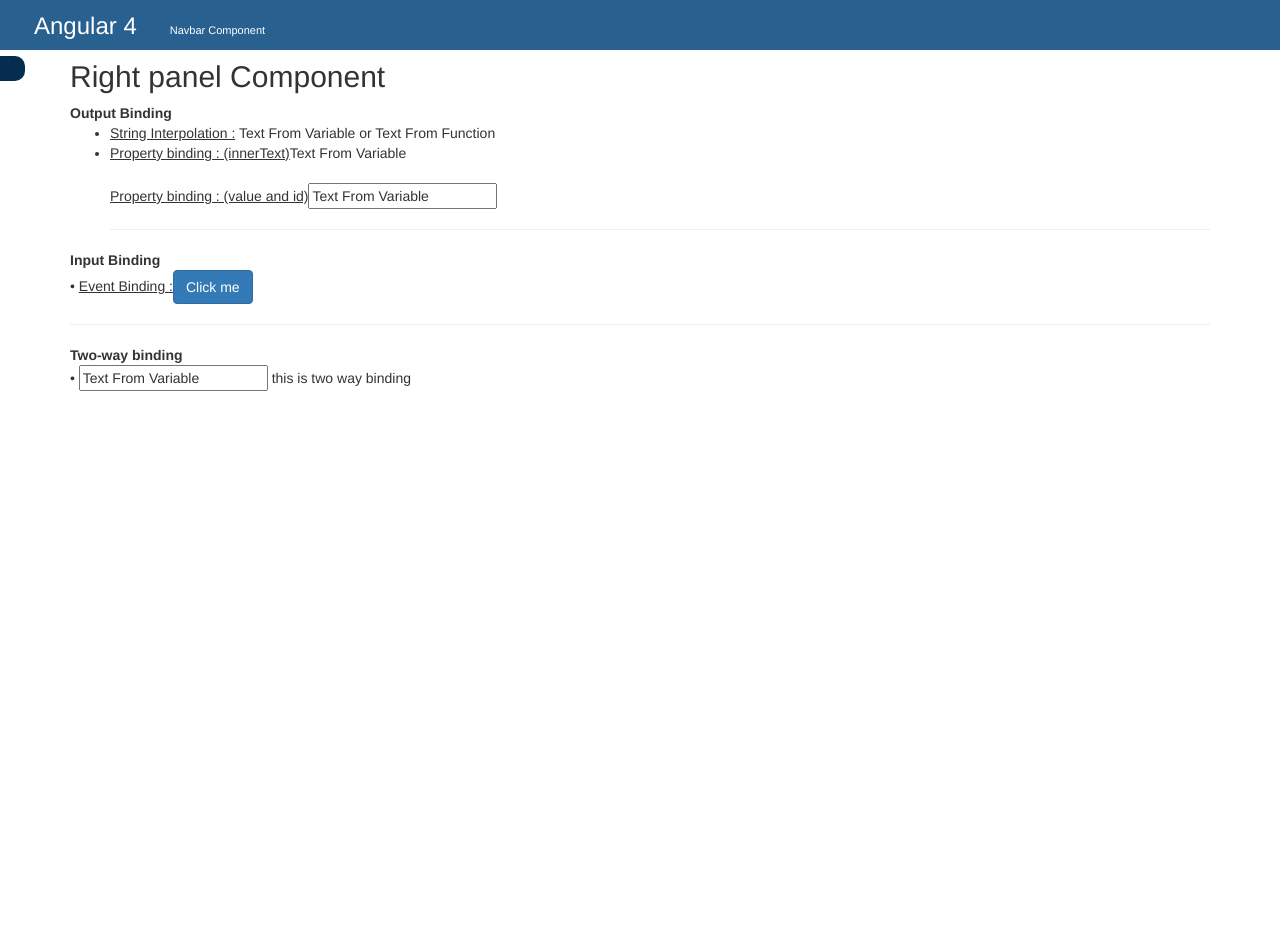
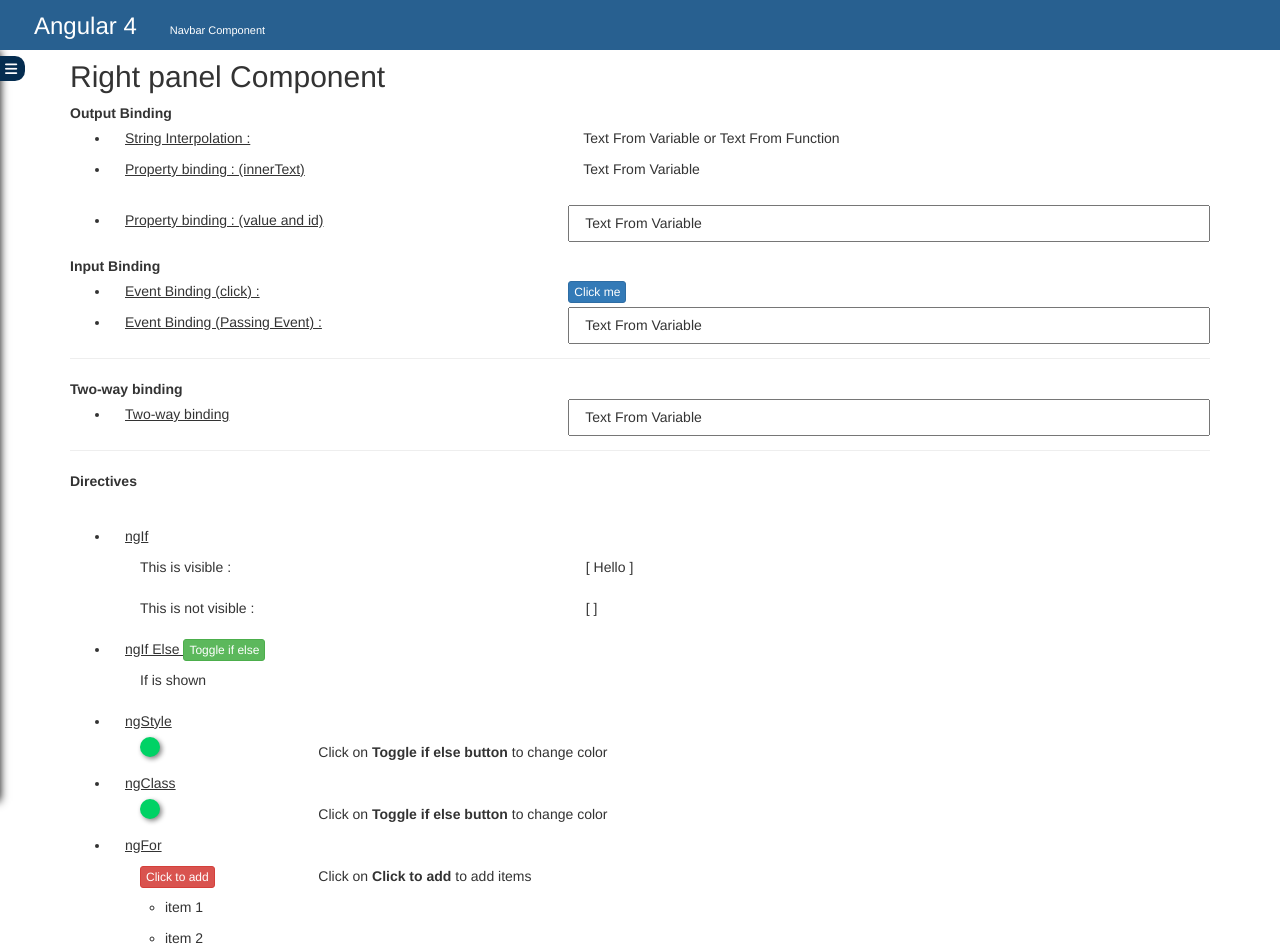
Before and after one commit to SoumitraKar/Angular-Basics, an Angular app: page / in a window 1280 px wide. Shown: the top 951 px of the page. Before the commit the page ends 800 px from the top, so only its background shows below. Built offline with nearby package versions, Linux system fonts and the light colour scheme.

Commit message:
ngClass and ngFor

```diff
--- a/src/app/app.component.html
+++ b/src/app/app.component.html
@@ -1,6 +1,6 @@
 <div class="container app-body" >
-  <app-navbar></app-navbar>
-  <app-leftpanel></app-leftpanel>
   <h2>Right panel Component</h2>
   <app-rightpanel></app-rightpanel>
+  <app-leftpanel></app-leftpanel>
+    <app-navbar></app-navbar>
 </div>
--- a/src/app/leftpanel/leftpanel.component.css
+++ b/src/app/leftpanel/leftpanel.component.css
@@ -6,6 +6,8 @@
   width: 220px;
   padding: 6px;
   background-color: #286090;
+  color: #d2eaff;
+  box-shadow: 0px 1px 9px black;
   -webkit-transition:left 0.5s ease-in-out;
   -moz-transition:left 0.5s ease-in-out;
   -o-transition:left 0.5s ease-in-out;
@@ -25,4 +27,7 @@
   float: right;
   margin-right: -31px;
   border-radius: 0px 10px 10px 0px;
+  color: white;
+  padding: 3px 5px;
+  cursor: pointer;
 }
--- a/src/app/leftpanel/leftpanel.component.html
+++ b/src/app/leftpanel/leftpanel.component.html
@@ -1,6 +1,8 @@
 <div class="left-panel" [ngClass] = "teftpanelshow?'':'left-panel-hide'">
-Left Panel
   <div class="left-panel-toggle" (click) = "leftpaneltoggle()">
-
+    <i class="fa fa-bars" aria-hidden="true"></i>
   </div>
+<h4>Left Panel</h4>
+<p>Listening to click event outside component. </p>
+<b>Click outside to close</b>
 </div>
--- a/src/app/leftpanel/leftpanel.component.ts
+++ b/src/app/leftpanel/leftpanel.component.ts
@@ -1,6 +1,9 @@
 import { Component } from '@angular/core';
 
 @Component({
+  host: {
+    '(document:click)': 'onClick($event)',
+  },
   selector: 'app-leftpanel',
   templateUrl: './leftpanel.component.html',
   styleUrls: ['./leftpanel.component.css']
@@ -11,5 +14,12 @@
   leftpaneltoggle(){
     this.teftpanelshow = !this.teftpanelshow;
   }
-
+  onClick(event: Event){
+    if ( (<HTMLInputElement>event.target).className  != 'left-panel' &&
+    (<HTMLInputElement>event.target).className  != 'left-panel-toggle' &&
+    (<HTMLInputElement>(<HTMLInputElement>event.target).parentNode).className  != 'left-panel' &&
+    (<HTMLInputElement>(<HTMLInputElement>event.target).parentNode).className  != 'left-panel-toggle') {
+        this.teftpanelshow = false;
+    }
+  }
 }
--- a/src/app/rightpanel/rightpanel.component.css
+++ b/src/app/rightpanel/rightpanel.component.css
@@ -0,0 +1,15 @@
+li {
+    line-height: 31px;
+}
+.bulb {
+    height: 20px;
+    width: 20px;
+    border-radius: 2000px;
+    box-shadow: 2px 2px 5px #848484;
+}
+.green {
+  background-color: #00d265;
+}
+.red {
+  background-color: #ff2e2e;
+}
--- a/src/app/rightpanel/rightpanel.component.html
+++ b/src/app/rightpanel/rightpanel.component.html
@@ -1,16 +1,58 @@
 <b>Output Binding</b> <br>
 
 <ul>
-<li><u>String Interpolation :</u> {{data}} or {{textFromFunc()}}<br>
-<li><u class = "pull-left">Property binding : (innerText)</u>  <div [innerText] = "data" class = "pull-left"></div><br>
-<br><u>Property binding : (value and id)</u>  <input type="text" name="" [value]="data" [id] = "id"><hr>
+<li><u class = "col-xs-5">String Interpolation :</u> <span class = "col-xs-7">{{data}} or {{textFromFunc()}}</span><br>
+<li><u class = "col-xs-5">Property binding : (innerText)</u>  <div [innerText] = "data" class = "col-xs-7"></div><br>
+<li><u class = "col-xs-5">Property binding : (value and id)</u>  <input type="text" name="" [value]="data" [id] = "id" class = "col-xs-7"><hr>
 </ul>
 
 <b>Input Binding</b> <br>
-
-•	<u>Event Binding :</u> <input type="button" value="Click me" class = "btn btn-primary" (click) = "onclickBtn()">
+<ul>
+<li><u class = "col-xs-5">Event Binding (click) :</u> <input type="button" value="Click me" class = "btn btn-xs btn-primary" (click) = "onclickBtn()">
+<li><u class = "col-xs-5">Event Binding (Passing Event) :</u> <input type="text" name="" [value]="data" (input) = "onChangeOfTextBox($event)" class = "col-xs-7">
+</ul>
 <hr>
 
 <b>Two-way binding</b> <br>
 
-•	<input type="text" name="" [(ngModel)]="data"> this is two way binding
+<ul>
+<li><u class = "col-xs-5">Two-way binding</u><input type="text" name="" [(ngModel)]="data" class = "col-xs-7">
+</ul>
+<hr>
+<b>Directives</b> <br><br>
+<ul>
+
+<li class = "col-xs-12"><u>ngIf</u><br>
+<p class = "col-xs-5"> This is visible : </p>
+<p class = "col-xs-7"> [ <span *ngIf = "showthis">Hello</span> ] </p>
+<p class = "col-xs-5"> This is not visible : </p>
+<p class = "col-xs-7"> [ <span *ngIf = "dontShowthis">World</span> ] </p></li>
+<li class = "col-xs-12"><u>ngIf Else </u> <input type="button" class="btn btn-xs btn-success" value="Toggle if else" (click) = "toggleIfElse()"><br>
+<p class = "col-xs-12" *ngIf = "showIf; else showElse"> If is shown </p>
+<ng-template #showElse>
+  <p class = "col-xs-12"> Else is shown </p>
+</ng-template><br></li>
+<li class = "col-xs-12"><u>ngStyle</u><br>
+  <div class="col-xs-2">
+      <div class="bulb" [ngStyle]="{backgroundColor: (showIf)?'#00d265':'#ff2e2e'}">
+    </div>
+  </div>
+  <span class = "col-xs-10">Click on <b>Toggle if else button</b> to change color</span>
+</li>
+<li class = "col-xs-12"><u>ngClass</u><br>
+  <div class="col-xs-2">
+      <div class="bulb" [ngClass]="{green: showIf, red: !showIf}">
+    </div>
+  </div>
+  <span class = "col-xs-10">Click on <b>Toggle if else button</b> to change color</span>
+</li>
+<li class = "col-xs-12"><u>ngFor</u><br>
+  <div class="col-xs-2">
+      <input type="button" class="btn btn-xs btn-danger" value="Click to add" (click) = "additems()">
+  </div>
+  <span class = "col-xs-10">Click on <b>Click to add</b> to add items</span><br>
+  <ul>
+    <li *ngFor = "let item of items">{{item}}</li>
+  </ul>
+</li>
+</ul>
--- a/src/app/rightpanel/rightpanel.component.ts
+++ b/src/app/rightpanel/rightpanel.component.ts
@@ -15,16 +15,29 @@
   //alert("ngOnInit");
   }
   data ='Text From Variable';
+  id = "text1";
+  dataString = 'Text From Function';
+  showthis = true;
+  dontShowthis = false;
+  showIf = true;
+  items = ['item 1', 'item 2'];
 
-  id = "text1";
-
-  dataString = 'Text From Function';
-
+  toggleIfElse() {
+    this.showIf = !this.showIf;
+  }
   textFromFunc() {
     return this.dataString;
   }
-
+  onChangeOfTextBox(event: Event){ // or event: any
+    this.data = (<HTMLInputElement>event.target).value //event.target.value if event is any
+  }
   onclickBtn() {
     this.data = "Changes on click"
   }
+  additems() {
+    var item = "item " + Math.floor(Math.random()*10);
+    this.items.push(item);
+    console.log(this.items)
+  }
+
 }
--- a/src/index.html
+++ b/src/index.html
@@ -7,6 +7,7 @@
 
   <meta name="viewport" content="width=device-width, initial-scale=1">
   <link rel="icon" type="image/x-icon" href="favicon.ico">
+  <script src="https://use.fontawesome.com/5593842e7e.js"></script>
 </head>
 <body>
   <app-root>Loading...</app-root>
```
Lines whose indentation alone changed are shown as unchanged.
